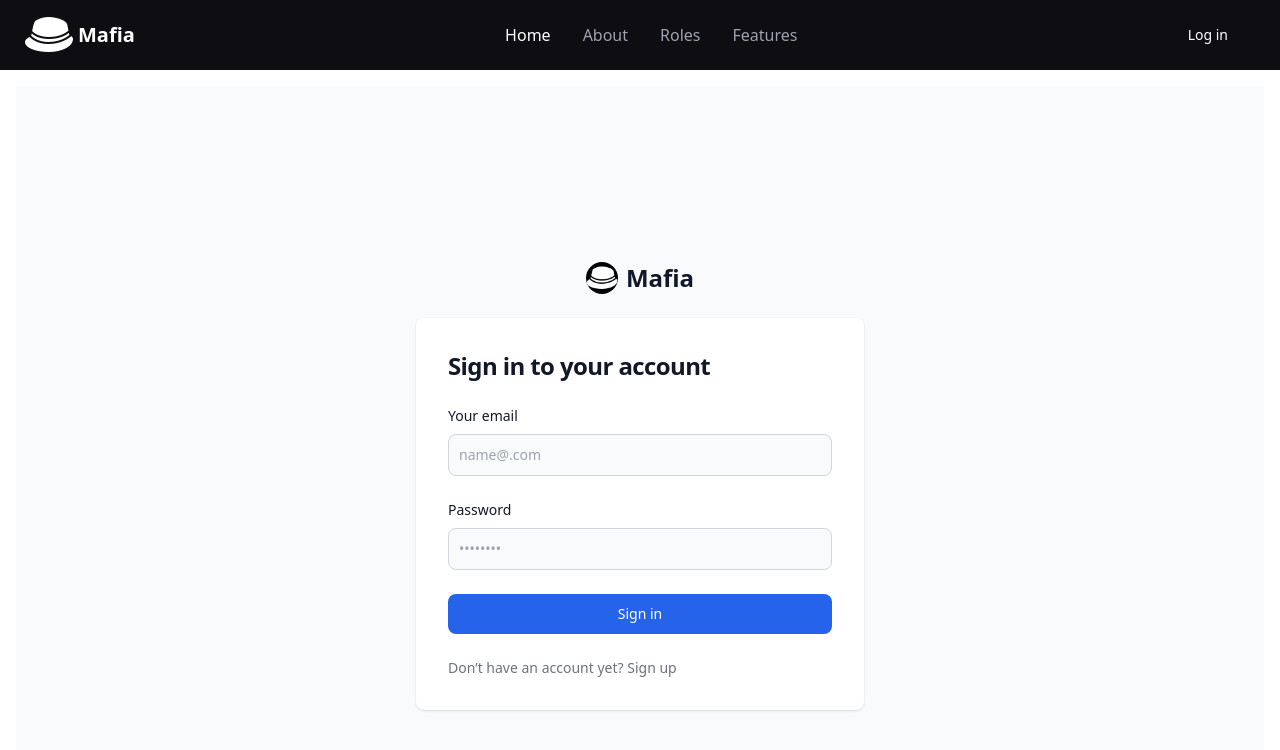
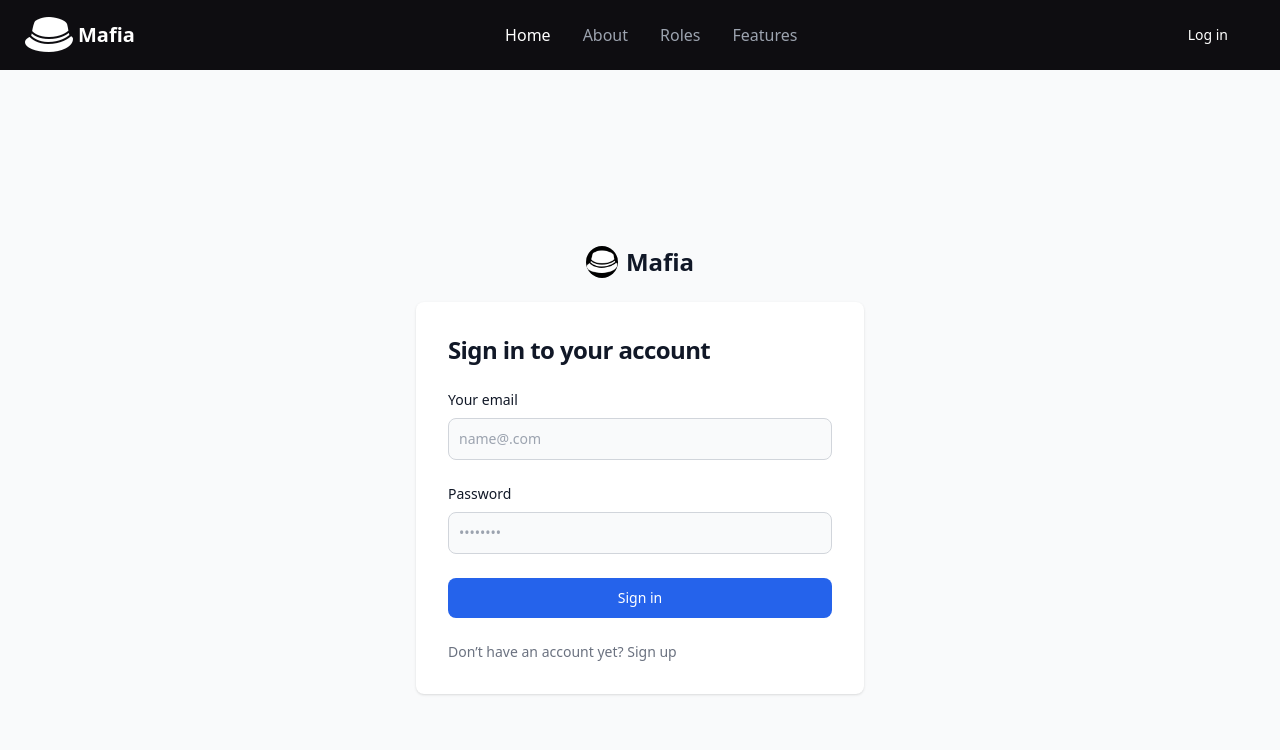
Before and after one commit to m3hransh/haskell-web, a React (Vite) app in the folder client/: page /login in a window 1280 px wide. Shown: the top 750 px of the page. Built offline with nearby package versions, Linux system fonts and the light colour scheme.

Commit message:
🔧 Fix: some minor styling

```diff
--- a/client/src/components/Loginform.tsx
+++ b/client/src/components/Loginform.tsx
@@ -64,9 +64,9 @@
                 />
                 {errors.password && <p className="text-red-500 text-sm mt-1">{errors.password.message}</p>}
               </div>
-                  <button type="submit" class="w-full text-white bg-blue-600 hover:bg-blue-700 focus:ring-4 focus:outline-none focus:ring-blue-300 font-medium rounded-lg text-sm px-5 py-2.5 text-center dark:bg-primary-600 dark:hover:bg-primary-700 dark:focus:ring-primary-800">Sign in</button>
-                  <p class="text-sm font-light text-gray-500 dark:text-gray-400">
-                      Don’t have an account yet? <a href="#" class="font-medium text-primary-600 hover:underline dark:text-primary-500">Sign up</a>
+              <button type="submit" className="w-full text-white bg-blue-600 hover:bg-blue-700 focus:ring-4 focus:outline-none focus:ring-blue-300 font-medium rounded-lg text-sm px-5 py-2.5 text-center dark:bg-primary-600 dark:hover:bg-primary-700 dark:focus:ring-primary-800">Sign in</button>
+              <p className="text-sm font-light text-gray-500 dark:text-gray-400">
+                Don’t have an account yet? <a href="#" className="font-medium text-primary-600 hover:underline dark:text-primary-500">Sign up</a>
               </p>
             </form>
           </div>
--- a/client/src/routes/root.tsx
+++ b/client/src/routes/root.tsx
@@ -7,12 +7,10 @@
   return (
     <div className="min-h-screen flex flex-col">
       <Navbar />
-
       <div className="flex flex-1">
-        <div id="detail" className="flex-grow p-4">
+        <div id="detail" className="flex-grow">
           {/* Detail content goes here */}
           <Outlet />
-
         </div>
       </div>
     </div>
```
Lines whose indentation alone changed are shown as unchanged.
